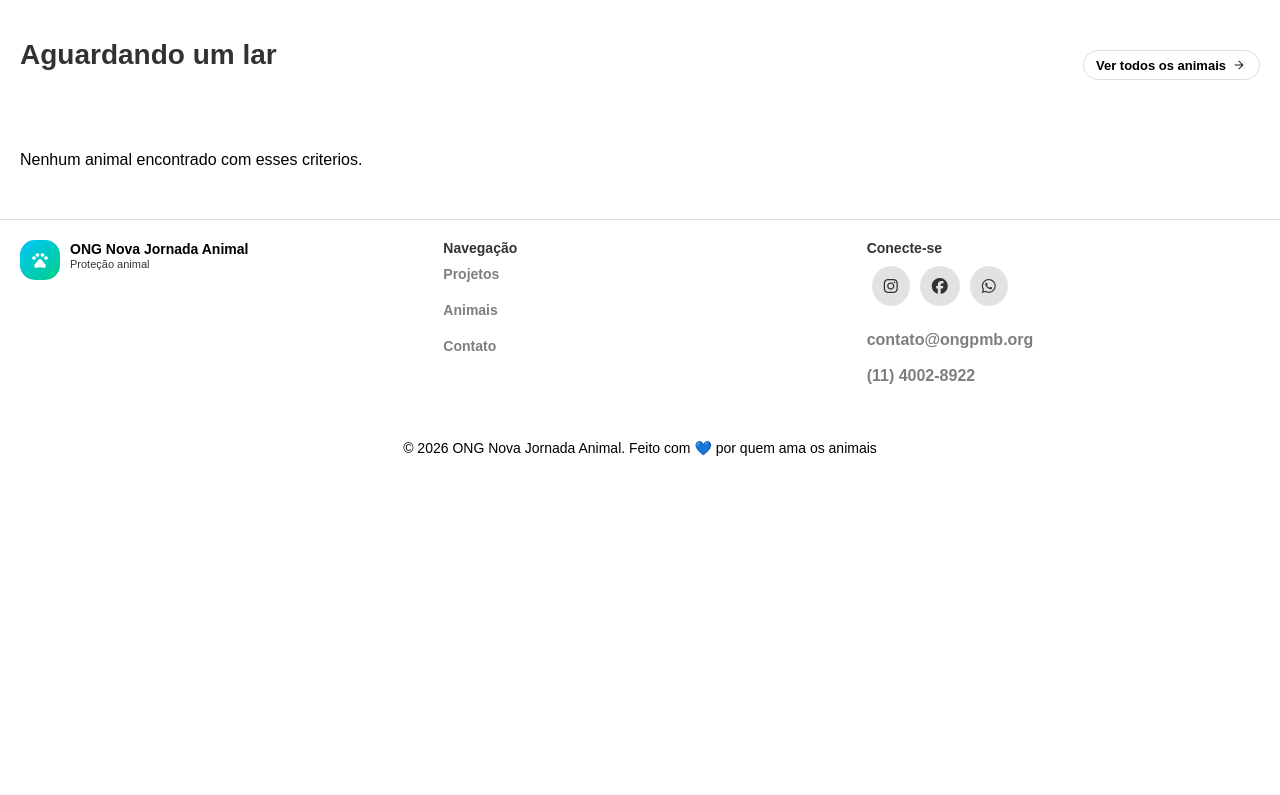
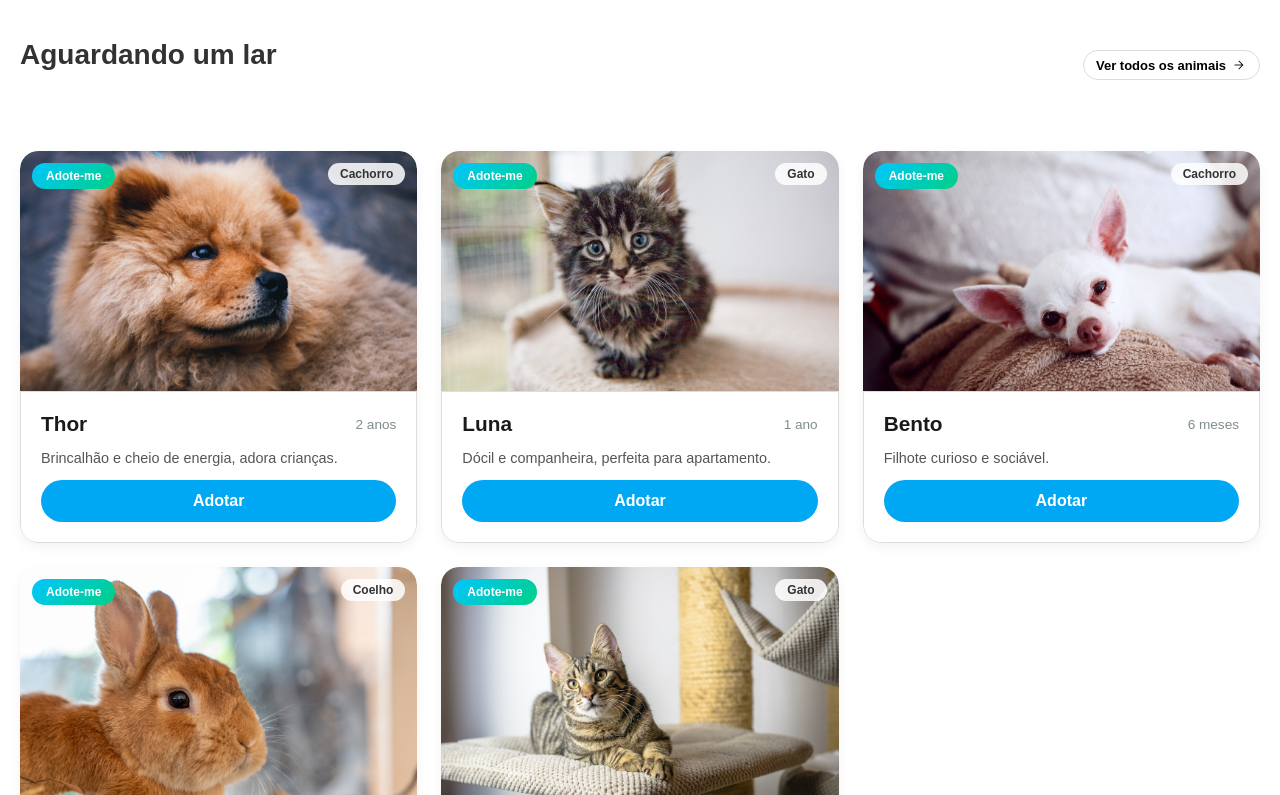
Before and after one commit to BrunoGomes13/ONG-Nova-Jornada, a React (Create React App) app: page / in a window 1280 px wide. Shown: the part 1525-2320 px from the top of the page. Before the commit the page ends 2001 px from the top, so only its background shows below. Built offline with nearby package versions, Linux system fonts and the light colour scheme.

Commit message:
feat: adiciona prop de limite aos cards e exibe 4 animais na Home

```diff
--- a/src/components/cardAnimals/CardAnimals.js
+++ b/src/components/cardAnimals/CardAnimals.js
@@ -1,4 +1,5 @@
 import { useNavigate } from 'react-router-dom';
+import { useEffect } from 'react';
 import animais from "../../data/animais.json";
 import "./CardAnimals.css";
 
@@ -8,7 +9,7 @@ function getImagem(nomeArquivo) {
 }
 
 // Componente responsável por exibir a grade de cards dos animais disponíveis para adoção.
-function CardAnimals({ filtro, pesquisa }) {
+function CardAnimals({ filtro = "Todos", pesquisa = "", limite }) {
   const navigate = useNavigate();
 
   const animaisFiltrados = animais.filter((animal) => {
@@ -19,11 +20,18 @@ function CardAnimals({ filtro, pesquisa }) {
     return matchesFiltro && matchesBusca;
   });
 
+  const animaisParaExibir = limite ? animaisFiltrados.slice(0, limite) : animaisFiltrados;
+
+  // Rola a página para o topo (posição 0,0) assim que o componente é montado.
+    useEffect(() => {
+      window.scrollTo(0, 0);
+    }, []);
+
   return (
 
     /* Percorre os animais filtrados e renderiza um card para cada um. O "key" com o id único é obrigatório para o React identificar cada item da lista */
     <div className="cards-grid" id="card-animals">
-      {animaisFiltrados.map((animal) => (
+      {animaisParaExibir.map((animal) => (
         <div key={animal.id} className="card">
 
           <div className="tag-adote">
--- a/src/pages/home/Home.js
+++ b/src/pages/home/Home.js
@@ -52,7 +52,7 @@ function Home() {
         <Link to="/animais"><button className="btn-login">Ver todos os animais<span className="material-symbols-outlined">arrow_forward</span></button></Link>
       </section>
       {/* CARDS ANIMAIS */}
-      <CardAnimals />
+      <CardAnimals limite={5} />
       <Link to="/animais"><button className="btn-login btn-ver-todos" type="button">Ver todos <br/>os animais</button></Link>
       {/* RODAPÉ */}
       <Footer />
```
